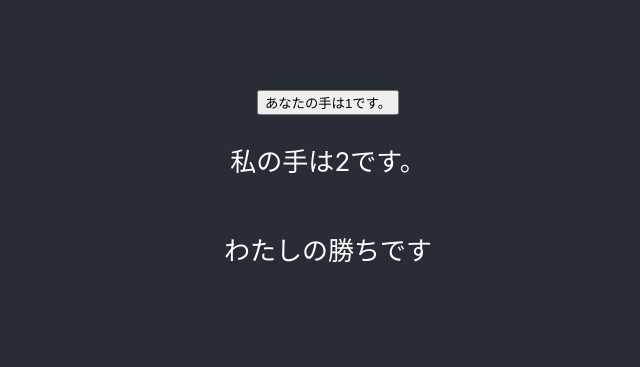
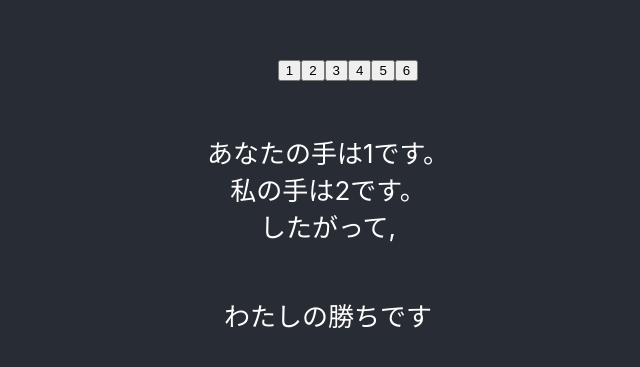
Before and after one commit to KiyotakaTheBlack/9maken, a React (Create React App) app: page / in a window 1280 px wide. Shown: the part 209-576 px from the top of the page, without its empty margins (312-952 px from the left). Built offline with nearby package versions, Linux system fonts and the light colour scheme.

Commit message:
Implement MVP

```diff
--- a/src/App.css
+++ b/src/App.css
@@ -36,3 +36,8 @@
     transform: rotate(360deg);
   }
 }
+
+
+.Game {
+    text-align: center;
+}
--- a/src/App.js
+++ b/src/App.js
@@ -12,14 +12,21 @@ function getDiceNumber(){
 function GameResult(props){
   switch (props.playerNumber - props.enemyNumber){
     case 1:
-      return <p> あなたの勝ちです </p>;
+      return <p class="Game"> あなたの勝ちです </p>;
       break;
     case -1:
-      return <p> わたしの勝ちです </p>;
+      return <p class="Game"> わたしの勝ちです </p>;
       break;
     default:
-      return <p> おあいこです </p>;
+      return <p class="Game"> おあいこです </p>;
   }
+}
+
+function PlayButton(props){
+  return(
+    <button onClick={() => {props.setPlayerNumber(props.number);props.setEnemyNumber(getDiceNumber)}}>
+      {props.number}
+    </button>);
 }
 
 function App() {
@@ -30,11 +37,13 @@ function App() {
   return (
     <div className="App">
       <header className="App-header">
-        <button onClick={() => {setPlayerNumber(playerNumber + 1);setEnemyNumber(getDiceNumber)}}>
-          あなたの手は{playerNumber}です。
-        </button>
-        <p>
-          私の手は{enemyNumber}です。
+        <ul>
+          {[1,2,3,4,5,6].map((n) => <PlayButton number={n} setPlayerNumber={setPlayerNumber} setEnemyNumber={setEnemyNumber} />)}
+        </ul>
+          <p  class="Game">
+          あなたの手は{playerNumber}です。<br />
+          私の手は{enemyNumber}です。<br />
+          したがって,
         </p>
         <GameResult playerNumber={playerNumber} enemyNumber={enemyNumber} />
       </header>
```
